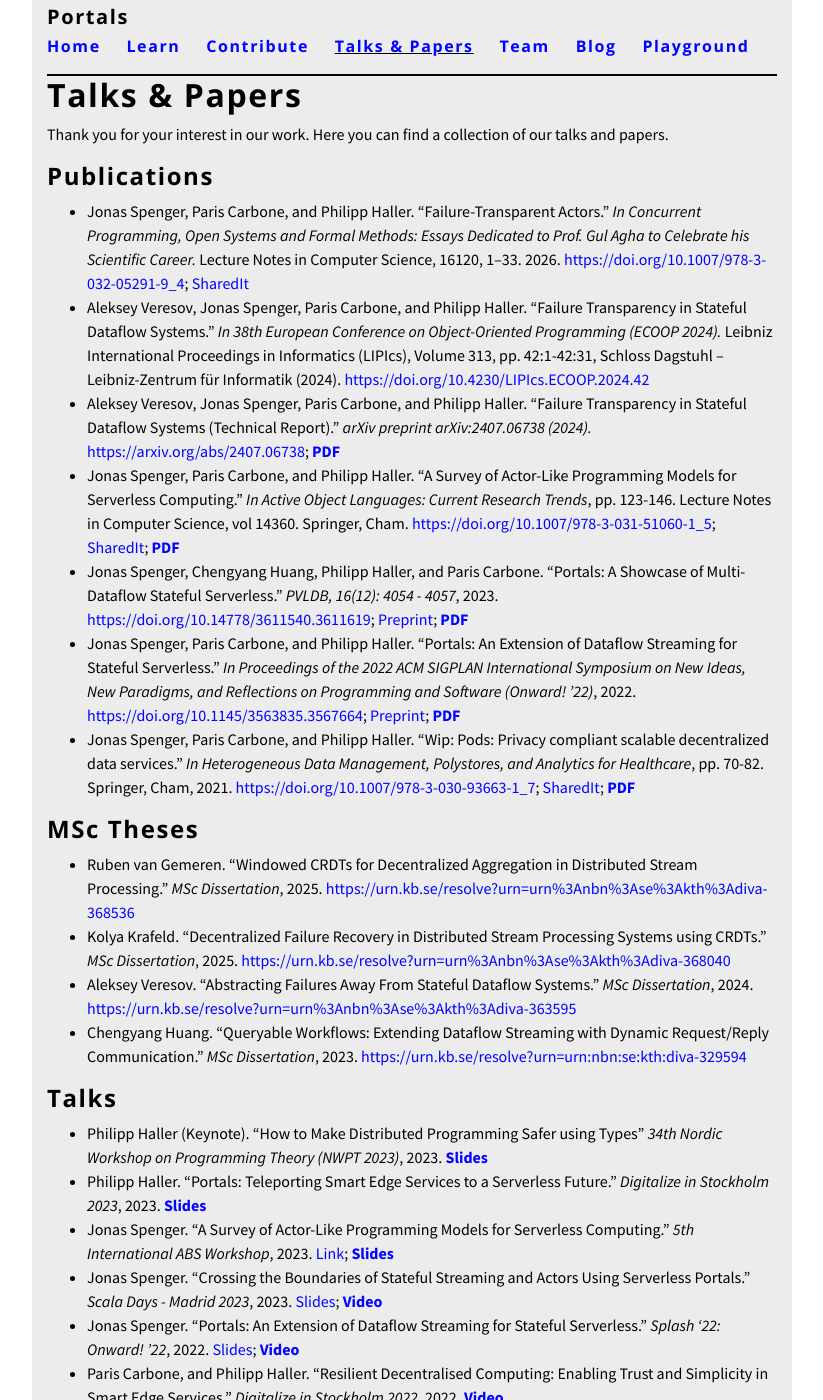
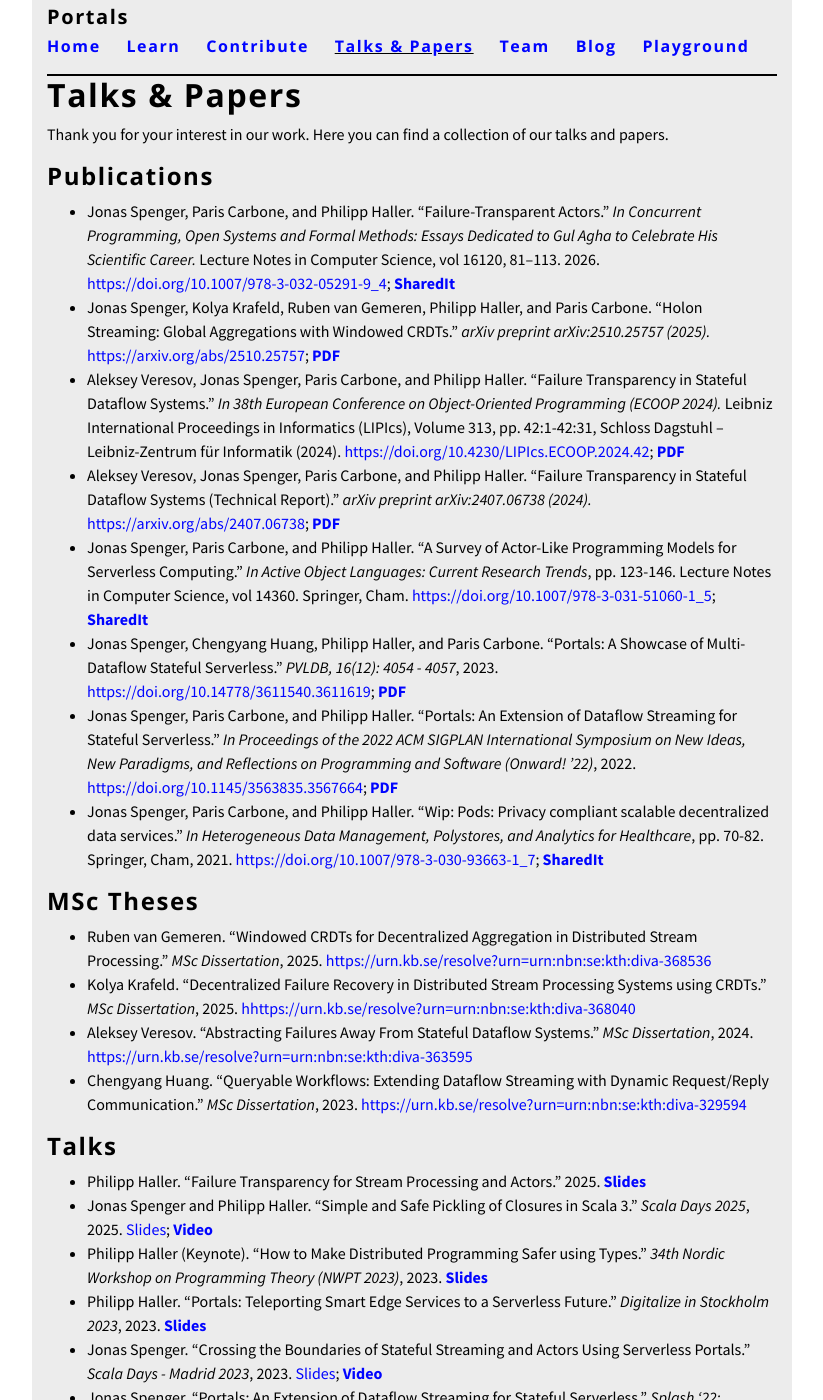
Before and after one commit to portals-project/portals-project.github.io, a Jekyll site: the page built from talks-&-papers.md, in a window 1280 px wide and 1400 px high. Shown: the whole window, without its empty margins (228-1051 px from the left). Built offline with Jekyll 4.4.1, drawn with Linux system fonts in a browser that asks for light colours; nearby versions of some CDN libraries; some of the changed text lies outside the part shown.

Commit message:
Update papers, talks, news, team

```diff
--- a/_layouts/default.html
+++ b/_layouts/default.html
@@ -43,7 +43,7 @@
             {{ content }}
           </div>
           <footer>
-            © Portals Project Committee, 2022-2023.
+            © Portals Project Committee, 2022-2025.
             <a href="https://github.com/portals-project" title="GitHub"><i class="fa fa-github" aria-hidden="true"></i></a>
             <br/>
             <a href="https://github.com/portals-project">https://github.com/portals-project</a>
--- a/talks-&-papers.md
+++ b/talks-&-papers.md
@@ -8,38 +8,36 @@
 Thank you for your interest in our work. Here you can find a collection of our talks and papers.
 
 ## Publications
-* Jonas Spenger, Paris Carbone, and Philipp Haller. "Failure-Transparent Actors." *In Concurrent Programming, Open Systems and Formal Methods: Essays Dedicated to Prof. Gul Agha to Celebrate his Scientific Career.* Lecture Notes in Computer Science, 16120, 1–33. 2026. [https://doi.org/10.1007/978-3-032-05291-9_4](https://doi.org/10.1007/978-3-032-05291-9_4); [SharedIt](https://rdcu.be/eJmNu)
-* Aleksey Veresov, Jonas Spenger, Paris Carbone, and Philipp Haller. "Failure Transparency in Stateful Dataflow Systems." *In 38th European Conference on Object-Oriented Programming (ECOOP 2024).* Leibniz International Proceedings in Informatics (LIPIcs), Volume 313, pp. 42:1-42:31, Schloss Dagstuhl – Leibniz-Zentrum für Informatik (2024). [https://doi.org/10.4230/LIPIcs.ECOOP.2024.42](https://doi.org/10.4230/LIPIcs.ECOOP.2024.42)
+* Jonas Spenger, Paris Carbone, and Philipp Haller. "Failure-Transparent Actors." *In Concurrent Programming, Open Systems and Formal Methods: Essays Dedicated to Gul Agha to Celebrate His Scientific Career.* Lecture Notes in Computer Science, vol 16120, 81–113. 2026. [https://doi.org/10.1007/978-3-032-05291-9_4](https://doi.org/10.1007/978-3-032-05291-9_4); **[SharedIt](https://rdcu.be/eJmNu)**
+* Jonas Spenger, Kolya Krafeld, Ruben van Gemeren, Philipp Haller, and Paris Carbone. "Holon Streaming: Global Aggregations with Windowed CRDTs." *arXiv preprint arXiv:2510.25757 (2025).* [https://arxiv.org/abs/2510.25757](https://arxiv.org/abs/2510.25757); **[PDF](https://arxiv.org/pdf/2510.25757)**
+* Aleksey Veresov, Jonas Spenger, Paris Carbone, and Philipp Haller. "Failure Transparency in Stateful Dataflow Systems." *In 38th European Conference on Object-Oriented Programming (ECOOP 2024).* Leibniz International Proceedings in Informatics (LIPIcs), Volume 313, pp. 42:1-42:31, Schloss Dagstuhl – Leibniz-Zentrum für Informatik (2024). [https://doi.org/10.4230/LIPIcs.ECOOP.2024.42](https://doi.org/10.4230/LIPIcs.ECOOP.2024.42); **[PDF](https://drops.dagstuhl.de/storage/00lipics/lipics-vol313-ecoop2024/LIPIcs.ECOOP.2024.42/LIPIcs.ECOOP.2024.42.pdf)**
 * Aleksey Veresov, Jonas Spenger, Paris Carbone, and Philipp Haller. "Failure Transparency in Stateful Dataflow Systems (Technical Report)." *arXiv preprint arXiv:2407.06738 (2024).* [https://arxiv.org/abs/2407.06738](https://arxiv.org/abs/2407.06738); **[PDF](https://arxiv.org/pdf/2407.06738)**
-* Jonas Spenger, Paris Carbone, and Philipp Haller. "A Survey of Actor-Like Programming Models for Serverless Computing." *In Active Object Languages: Current Research Trends*, pp. 123-146. Lecture Notes in Computer Science, vol 14360. Springer, Cham. [https://doi.org/10.1007/978-3-031-51060-1_5](https://doi.org/10.1007/978-3-031-51060-1_5); [SharedIt](https://rdcu.be/dxwia); **[PDF](https://people.kth.se/~jspenger/pdfs/spenger23aol.pdf)**
-* Jonas Spenger, Chengyang Huang, Philipp Haller, and Paris Carbone. "Portals: A Showcase of Multi-Dataflow Stateful Serverless." *PVLDB, 16(12): 4054 - 4057*, 2023. [https://doi.org/10.14778/3611540.3611619](https://doi.org/10.14778/3611540.3611619); [Preprint](https://people.kth.se/~jspenger/pdfs/spenger23vldb.pdf); **[PDF](https://www.vldb.org/pvldb/vol16/p4054-spenger.pdf)**
-* Jonas Spenger, Paris Carbone, and Philipp Haller. "Portals: An Extension of Dataflow Streaming for Stateful Serverless." *In Proceedings of the 2022 ACM SIGPLAN International Symposium on New Ideas, New Paradigms, and Reflections on Programming and Software (Onward! ’22)*, 2022. [https://doi.org/10.1145/3563835.3567664](https://doi.org/10.1145/3563835.3567664); [Preprint](https://people.kth.se/~jspenger/pdfs/spenger22onward.pdf);  **[PDF](https://dl.acm.org/doi/pdf/10.1145/3563835.3567664)**
-* Jonas Spenger, Paris Carbone, and Philipp Haller. "Wip: Pods: Privacy compliant scalable decentralized data services." *In Heterogeneous Data Management, Polystores, and Analytics for Healthcare*, pp. 70-82. Springer, Cham, 2021. [https://doi.org/10.1007/978-3-030-93663-1_7](https://doi.org/10.1007/978-3-030-93663-1_7); [SharedIt](https://rdcu.be/dxwj0); **[PDF](https://people.kth.se/~jspenger/pdfs/spenger21poly.pdf)**
+* Jonas Spenger, Paris Carbone, and Philipp Haller. "A Survey of Actor-Like Programming Models for Serverless Computing." *In Active Object Languages: Current Research Trends*, pp. 123-146. Lecture Notes in Computer Science, vol 14360. Springer, Cham. [https://doi.org/10.1007/978-3-031-51060-1_5](https://doi.org/10.1007/978-3-031-51060-1_5); **[SharedIt](https://rdcu.be/dxwia)**
+* Jonas Spenger, Chengyang Huang, Philipp Haller, and Paris Carbone. "Portals: A Showcase of Multi-Dataflow Stateful Serverless." *PVLDB, 16(12): 4054 - 4057*, 2023. [https://doi.org/10.14778/3611540.3611619](https://doi.org/10.14778/3611540.3611619); **[PDF](https://www.vldb.org/pvldb/vol16/p4054-spenger.pdf)**
+* Jonas Spenger, Paris Carbone, and Philipp Haller. "Portals: An Extension of Dataflow Streaming for Stateful Serverless." *In Proceedings of the 2022 ACM SIGPLAN International Symposium on New Ideas, New Paradigms, and Reflections on Programming and Software (Onward! ’22)*, 2022. [https://doi.org/10.1145/3563835.3567664](https://doi.org/10.1145/3563835.3567664); **[PDF](https://dl.acm.org/doi/pdf/10.1145/3563835.3567664)**
+* Jonas Spenger, Paris Carbone, and Philipp Haller. "Wip: Pods: Privacy compliant scalable decentralized data services." *In Heterogeneous Data Management, Polystores, and Analytics for Healthcare*, pp. 70-82. Springer, Cham, 2021. [https://doi.org/10.1007/978-3-030-93663-1_7](https://doi.org/10.1007/978-3-030-93663-1_7); **[SharedIt](https://rdcu.be/dxwj0)**
 
 ## MSc Theses
-* Ruben van Gemeren. "Windowed CRDTs for Decentralized Aggregation in Distributed Stream Processing." *MSc Dissertation*, 2025. [https://urn.kb.se/resolve?urn=urn%3Anbn%3Ase%3Akth%3Adiva-368536](https://urn.kb.se/resolve?urn=urn%3Anbn%3Ase%3Akth%3Adiva-368536)
-* Kolya Krafeld. "Decentralized Failure Recovery in Distributed Stream Processing Systems using CRDTs." *MSc Dissertation*, 2025. [https://urn.kb.se/resolve?urn=urn%3Anbn%3Ase%3Akth%3Adiva-368040](https://urn.kb.se/resolve?urn=urn%3Anbn%3Ase%3Akth%3Adiva-368040)
-* Aleksey Veresov. "Abstracting Failures Away From Stateful Dataflow Systems." *MSc Dissertation*, 2024. [https://urn.kb.se/resolve?urn=urn%3Anbn%3Ase%3Akth%3Adiva-363595](https://urn.kb.se/resolve?urn=urn%3Anbn%3Ase%3Akth%3Adiva-363595)
+* Ruben van Gemeren. "Windowed CRDTs for Decentralized Aggregation in Distributed Stream Processing." *MSc Dissertation*, 2025. [https://urn.kb.se/resolve?urn=urn:nbn:se:kth:diva-368536](https://urn.kb.se/resolve?urn=urn:nbn:se:kth:diva-368536)
+* Kolya Krafeld. "Decentralized Failure Recovery in Distributed Stream Processing Systems using CRDTs." *MSc Dissertation*, 2025. [hhttps://urn.kb.se/resolve?urn=urn:nbn:se:kth:diva-368040](hhttps://urn.kb.se/resolve?urn=urn:nbn:se:kth:diva-368040)
+* Aleksey Veresov. "Abstracting Failures Away From Stateful Dataflow Systems." *MSc Dissertation*, 2024. [https://urn.kb.se/resolve?urn=urn:nbn:se:kth:diva-363595](https://urn.kb.se/resolve?urn=urn:nbn:se:kth:diva-363595)
 * Chengyang Huang. "Queryable Workflows: Extending Dataflow Streaming with Dynamic Request/Reply Communication." *MSc Dissertation*, 2023. [https://urn.kb.se/resolve?urn=urn:nbn:se:kth:diva-329594](https://urn.kb.se/resolve?urn=urn:nbn:se:kth:diva-329594)
 
 ## Talks
-* Philipp Haller (Keynote). "How to Make Distributed Programming Safer using Types" *34th Nordic Workshop on Programming Theory (NWPT 2023)*, 2023. **[Slides](https://speakerdeck.com/phaller/how-to-make-distributed-programming-safer-using-types)**
+* Philipp Haller. "Failure Transparency for Stream Processing and Actors." 2025. **[Slides](https://speakerdeck.com/phaller/failure-transparency-for-stream-processing-and-actors)**
+* Jonas Spenger and Philipp Haller. "Simple and Safe Pickling of Closures in Scala 3." *Scala Days 2025*, 2025. [Slides](https://speakerdeck.com/jspenger/simple-and-safe-pickling-of-closures-in-scala-3); **[Video](https://www.youtube.com/watch?v=9Fw0iQ0Rze8)**
+* Philipp Haller (Keynote). "How to Make Distributed Programming Safer using Types." *34th Nordic Workshop on Programming Theory (NWPT 2023)*, 2023. **[Slides](https://speakerdeck.com/phaller/how-to-make-distributed-programming-safer-using-types)**
 * Philipp Haller. "Portals: Teleporting Smart Edge Services to a Serverless Future." *Digitalize in Stockholm 2023*, 2023. **[Slides](https://speakerdeck.com/phaller/portals-teleporting-smart-edge-services-to-a-serverless-future)**
-* Jonas Spenger. "A Survey of Actor-Like Programming Models for Serverless Computing." *5th International ABS Workshop*, 2023. [Link](https://edkamb.github.io/ABS_23/); **[Slides](https://people.kth.se/~jspenger/slides/spenger23abs-slides.pdf)**
-* Jonas Spenger. "Crossing the Boundaries of Stateful Streaming and Actors Using Serverless Portals." *Scala Days - Madrid 2023*, 2023. [Slides](https://people.kth.se/~jspenger/slides/spenger23scaladays-slides.pdf); **[Video](https://www.youtube.com/watch?v=Ctpif-uk7sw)**
-* Jonas Spenger. "Portals: An Extension of Dataflow Streaming for Stateful Serverless." *Splash '22: Onward! ’22*, 2022. [Slides](https://people.kth.se/~jspenger/slides/spenger22onward-slides.pdf); **[Video](https://www.youtube.com/watch?v=LyLNjtENti4)**
+* Jonas Spenger. "Crossing the Boundaries of Stateful Streaming and Actors Using Serverless Portals." *Scala Days - Madrid 2023*, 2023. [Slides](https://speakerdeck.com/jspenger/crossing-the-boundaries-of-stateful-streaming-and-actors-using-serverless-portals); **[Video](https://www.youtube.com/watch?v=Ctpif-uk7sw)**
+* Jonas Spenger. "Portals: An Extension of Dataflow Streaming for Stateful Serverless." *Splash '22: Onward! ’22*, 2022. **[Video](https://www.youtube.com/watch?v=LyLNjtENti4)**
 * Paris Carbone, and Philipp Haller. "Resilient Decentralised Computing: Enabling Trust and Simplicity in Smart Edge Services." *Digitalize in Stockholm 2022*, 2022. **[Video](https://www.youtube.com/watch?v=bzpQpm61o2c)**
 * Philipp Haller. "Extending Dataflow Streaming for Stateful Serverless." *CASTOR Software Days*, 2022. [Slides](https://speakerdeck.com/phaller/extending-dataflow-streaming-for-stateful-serverless); **[Video](https://www.youtube.com/watch?v=M5Wv6Y8N2wM)**
-* Jonas Spenger. "Pods: Privacy compliant scalable decentralized data services." *VLDB Workshop: Poly'21*, 2021. **[Slides](https://people.kth.se/~jspenger/slides/spenger21poly-slides.pdf)**
-
-## Demonstrations
-* Jonas Spenger. "Portals: A Showcase of Multi-Dataflow Stateful Serverless." *VLDB 2023 Demonstrations Track*, 2023. **[Poster](https://people.kth.se/~jspenger/posters/spenger23vldb-poster.pdf)**
 
 ## Posters
-* Jonas Spenger, Chengyang Huang, Philipp Haller, and Paris Carbone. "Portals: A Showcase of Multi-Dataflow Stateful Serverless." *RISE Computer Science & AI open house*, 2023. **[Poster](https://people.kth.se/~jspenger/posters/spenger23vldb-poster.pdf)**
-* Jonas Spenger, Aleksey Veresov, Maximilian Kurzawski, Paris Carbone, and Philipp Haller. "The Portals Framework: Enabling Flexible Stateful Serverless Applications." *CASTOR Software Days*, 2023. **[Poster](https://people.kth.se/~jspenger/posters/spenger23castor-poster.pdf)**
-* Jonas Spenger, Paris Carbone, and Philipp Haller. "Portals: Stateful Serverless Dataflow Streaming." *CASTOR Software Days*, 2022. **[Poster](https://people.kth.se/~jspenger/posters/spenger22castor-poster.pdf)**
-* Jonas Spenger, Paris Carbone, and Philipp Haller. "Privacy-Preserving Computing." *RISE Computer Science & AI open house*, 2022. **[Poster](https://people.kth.se/~jspenger/posters/spenger22rise-poster.pdf)**
+* Jonas Spenger, Chengyang Huang, Philipp Haller, and Paris Carbone. "Portals: A Showcase of Multi-Dataflow Stateful Serverless." *RISE Computer Science & AI open house*, 2023.
+* Jonas Spenger, Aleksey Veresov, Maximilian Kurzawski, Paris Carbone, and Philipp Haller. "The Portals Framework: Enabling Flexible Stateful Serverless Applications." *CASTOR Software Days*, 2023.
+* Jonas Spenger, Paris Carbone, and Philipp Haller. "Portals: Stateful Serverless Dataflow Streaming." *CASTOR Software Days*, 2022.
+* Jonas Spenger, Paris Carbone, and Philipp Haller. "Privacy-Preserving Computing." *RISE Computer Science & AI open house*, 2022.
 
 ## Cite Our Work
 
```
Also changed, not shown: index.md (+1 -0 lines), team.md (+2 -2 lines).
